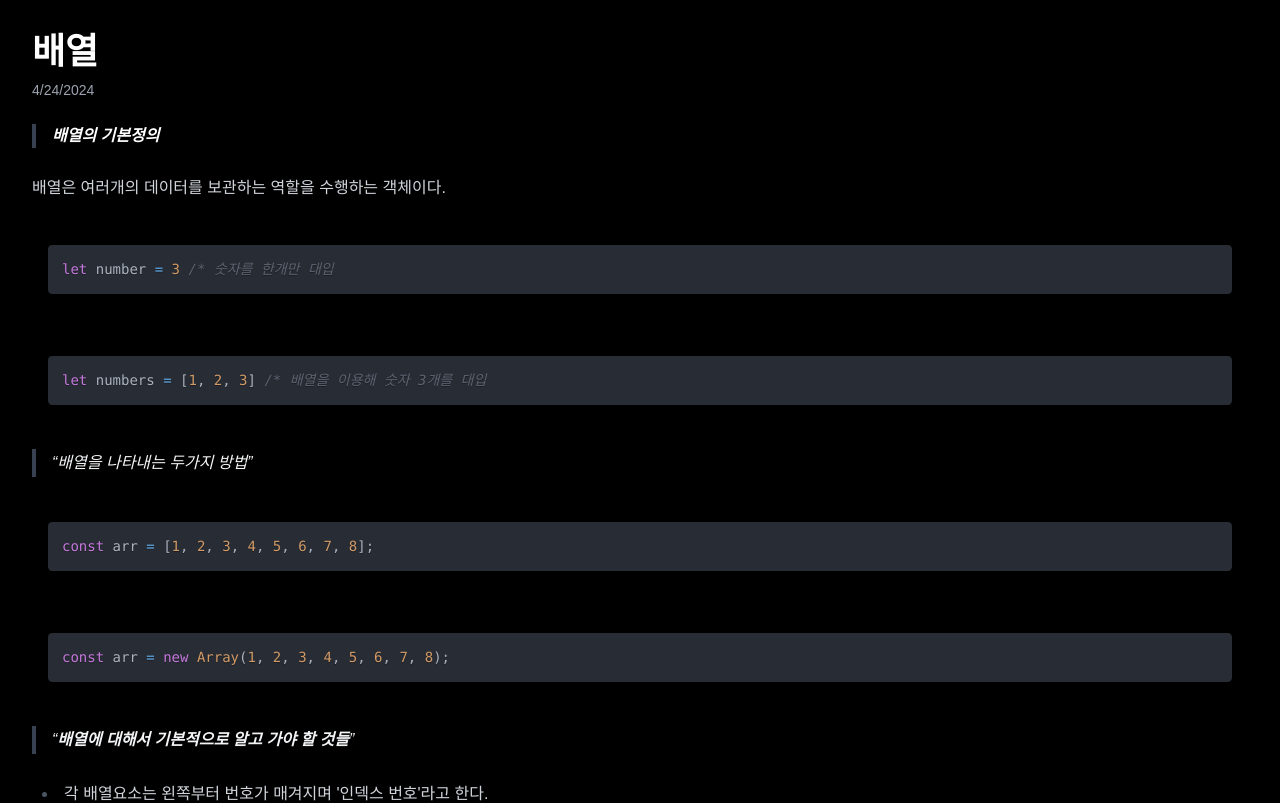
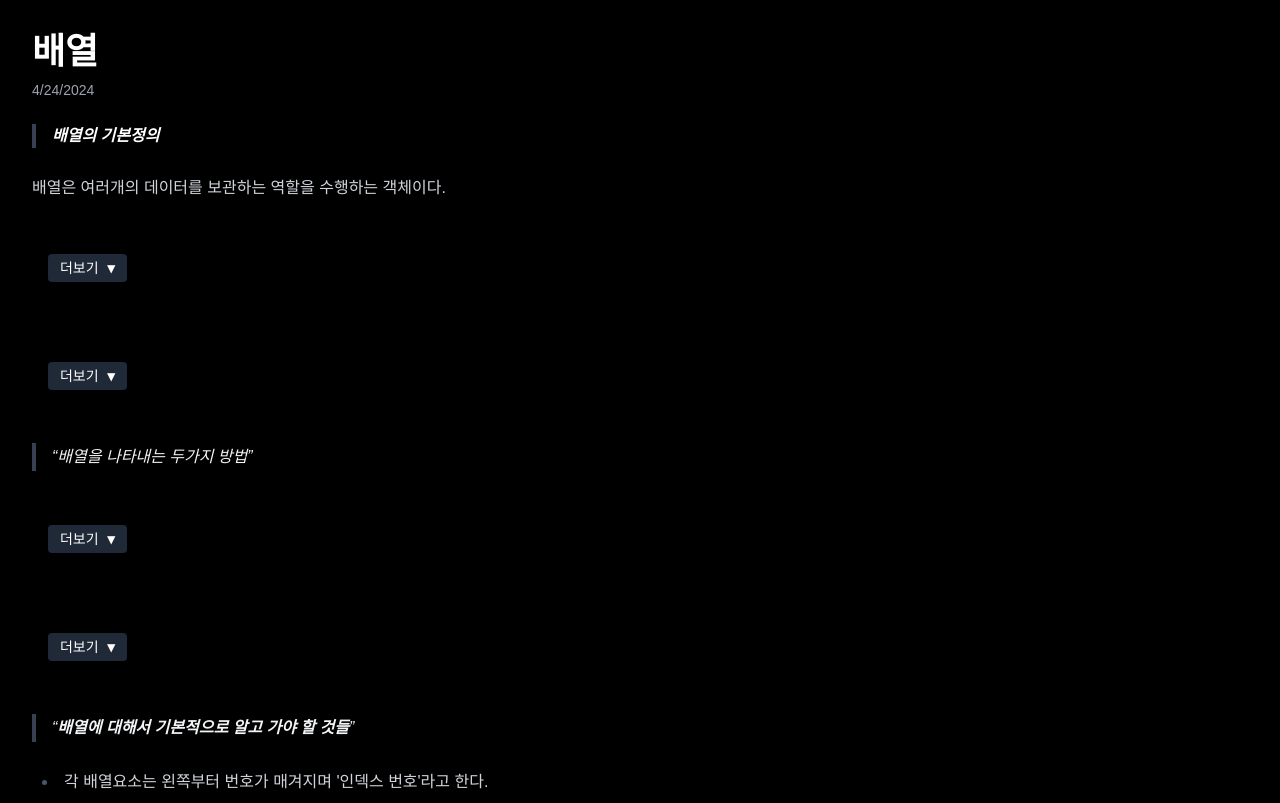
Before and after one commit to Aprasaks/CodeNote, a Next.js app: page /posts/javascript/array in a window 1280 px wide. Shown: the top 803 px of the page. Built offline with nearby package versions, Linux system fonts and the light colour scheme.

Commit message:
랜더링 최소화 더보기

```diff
--- a/src/app/posts/javascript/[slug]/page.js
+++ b/src/app/posts/javascript/[slug]/page.js
@@ -4,8 +4,7 @@ import matter from "gray-matter";
 import Markdown from "react-markdown";
 import rehypeRaw from "rehype-raw";
 import { notFound } from "next/navigation";
-import { Prism as SyntaxHighlighter } from "react-syntax-highlighter";
-import { oneDark } from "react-syntax-highlighter/dist/cjs/styles/prism";
+import CollapsibleCodeBlock from "../../../../components/CollapsibleCodeBlock";
 
 export default async function PostPage({ params }) {
   const slug = params.slug;
@@ -27,12 +26,12 @@ export default async function PostPage({ params }) {
         <Markdown
           rehypePlugins={[rehypeRaw]}
           components={{
-            code({ node, inline, className, children, ...props }) {
+            code({ inline, className, children, ...props }) {
               const match = /language-(\w+)/.exec(className || "");
+              const code = String(children).replace(/\n$/, "");
+
               return !inline && match ? (
-                <SyntaxHighlighter style={oneDark} language={match[1]} PreTag="div" {...props}>
-                  {String(children).replace(/\n$/, "")}
-                </SyntaxHighlighter>
+                <CollapsibleCodeBlock language={match[1]} code={code} />
               ) : (
                 <code className={className} {...props}>
                   {children}
--- /dev/null
+++ b/src/components/CollapsibleCodeBlock.js
@@ -0,0 +1,28 @@
+"use client";
+
+import { useState } from "react";
+import { Prism as SyntaxHighlighter } from "react-syntax-highlighter";
+import { oneDark } from "react-syntax-highlighter/dist/cjs/styles/prism";
+
+export default function CollapsibleCodeBlock({ language, code }) {
+  const [isOpen, setIsOpen] = useState(false);
+
+  return (
+    <div className="my-4">
+      <button
+        className="text-sm bg-gray-800 text-white px-3 py-1 rounded hover:bg-gray-700 transition"
+        onClick={() => setIsOpen(!isOpen)}
+      >
+        {isOpen ? "숨기기 ▲" : "더보기 ▼"}
+      </button>
+
+      {isOpen && (
+        <div className="mt-2">
+          <SyntaxHighlighter language={language} style={oneDark} PreTag="div">
+            {code}
+          </SyntaxHighlighter>
+        </div>
+      )}
+    </div>
+  );
+}
```
Also changed, not shown: src/app/posts/javascript/array.md (+0 -2 lines).
